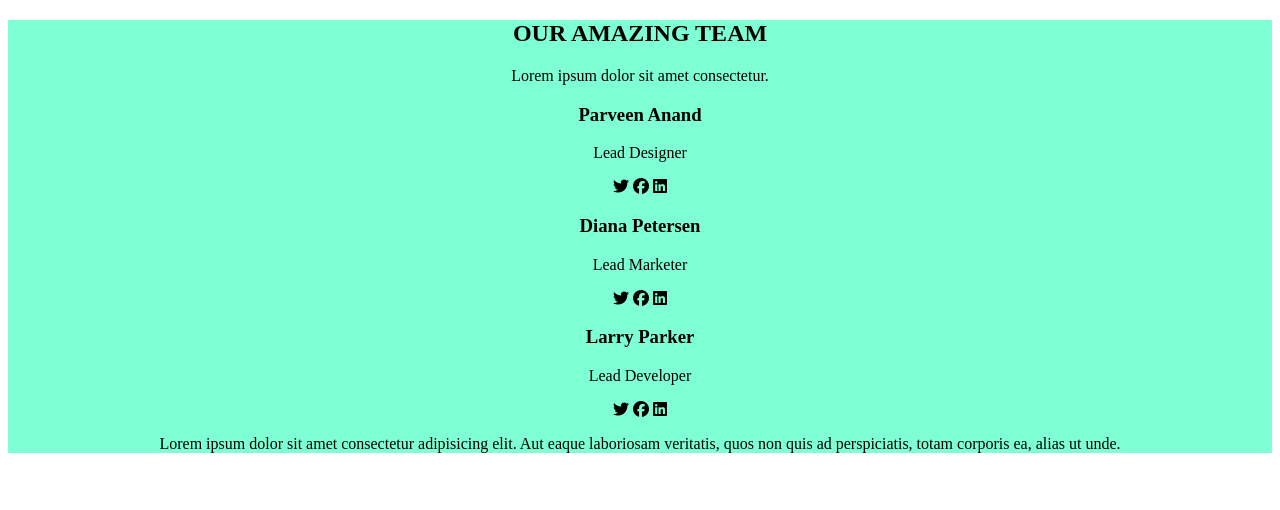
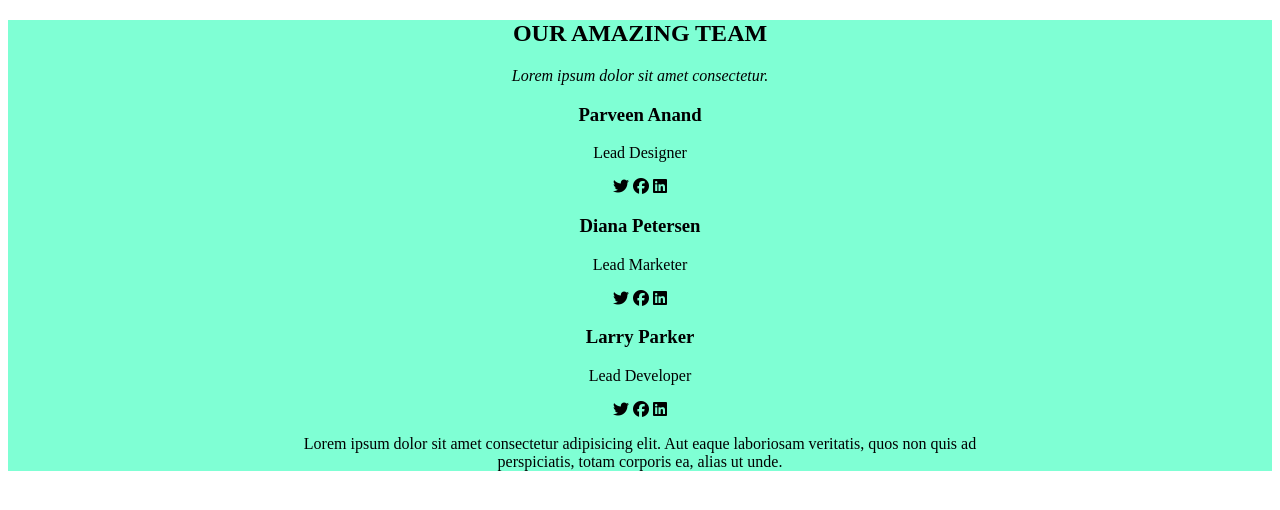
Before and after one commit to Amjad-Hamidi/task4, a plain HTML site: page index.html in a window 1280 px wide. Drawn offline with Linux system fonts and the light colour scheme.

Commit message:
Add files via upload

```diff
--- a/index.html
+++ b/index.html
@@ -8,7 +8,7 @@
 
     <div class="aim">
         <h2>OUR AMAZING TEAM</h2>
-        <p>Lorem ipsum dolor sit amet consectetur.</p>
+        <p><em>Lorem ipsum dolor sit amet consectetur.</em></p>
         <div>
             <div>
                 <h3>Parveen Anand</h3>
@@ -32,7 +32,7 @@
                 <i class="fa-brands fa-twitter"></i>
                 <i class="fa-brands fa-facebook"></i>
                 <i class="fa-brands fa-linkedin"></i>
-                <p>Lorem ipsum dolor sit amet consectetur adipisicing elit. Aut eaque laboriosam veritatis, quos non quis ad perspiciatis, totam corporis ea, alias ut unde.</p>
+                <p>Lorem ipsum dolor sit amet consectetur adipisicing elit. Aut eaque laboriosam veritatis, quos non quis ad <br/> perspiciatis, totam corporis ea, alias ut unde.</p>
             </div>
         </div>
     </div>
```
